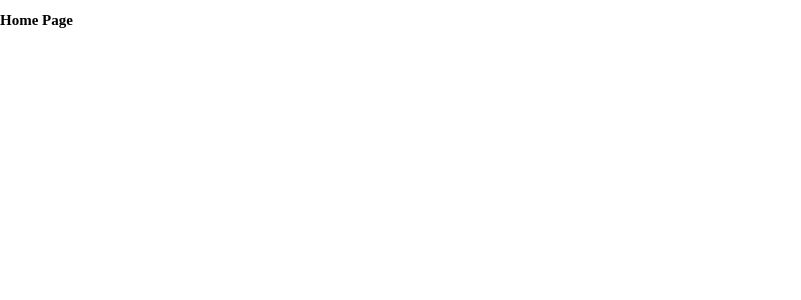
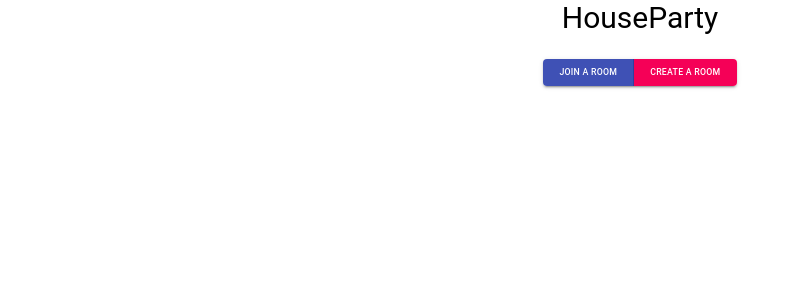
Before and after one commit to kdev307/MuSync, a React (Create React App) app in the folder frontend/: page / in a window 1280 px wide. Shown: the top 300 px of the page, without its empty margins (0-801 px from the left). Built offline with nearby package versions, Linux system fonts and the light colour scheme; no server answers.

Commit message:
Redirecting to the Joined Room

```diff
--- a/frontend/src/pages/Home.jsx
+++ b/frontend/src/pages/Home.jsx
@@ -1,12 +1,47 @@
-import React from "react";
+import React, { useEffect, useState } from "react";
+import { Grid, Button, ButtonGroup, Typography } from "@material-ui/core";
+import { Link, useNavigate } from "react-router-dom";
 
 function Home() {
+    const [roomCode, setRoomCode] = useState(null);
+    const navigate = useNavigate();
+
+    useEffect(() => {
+        fetch("/api/user-in-room")
+            .then((response) => response.json())
+            .then((data) => {
+                setRoomCode(data.code);
+            });
+    }, []);
+
+    useEffect(() => {
+        if (roomCode) {
+            navigate(`/room/${roomCode}`);
+        }
+    }, [roomCode, navigate]);
+
     return (
-        <div className="page-container">
-            <div>
-                <h2>Home Page</h2>
-            </div>
-        </div>
+        <Grid container spacing={3}>
+            <Grid item xs={12} align="center">
+                <Typography variant="h3" component="h3">
+                    HouseParty
+                </Typography>
+            </Grid>
+            <Grid item xs={12} align="center">
+                <ButtonGroup variant="contained" color="primary">
+                    <Button color="primary" to="/join-room" component={Link}>
+                        Join a Room
+                    </Button>
+                    <Button
+                        color="secondary"
+                        to="/create-room"
+                        component={Link}
+                    >
+                        Create a Room
+                    </Button>
+                </ButtonGroup>
+            </Grid>
+        </Grid>
     );
 }
 
```
Also changed, not shown: 2 other files (tests, documents, lock files or other folders).
